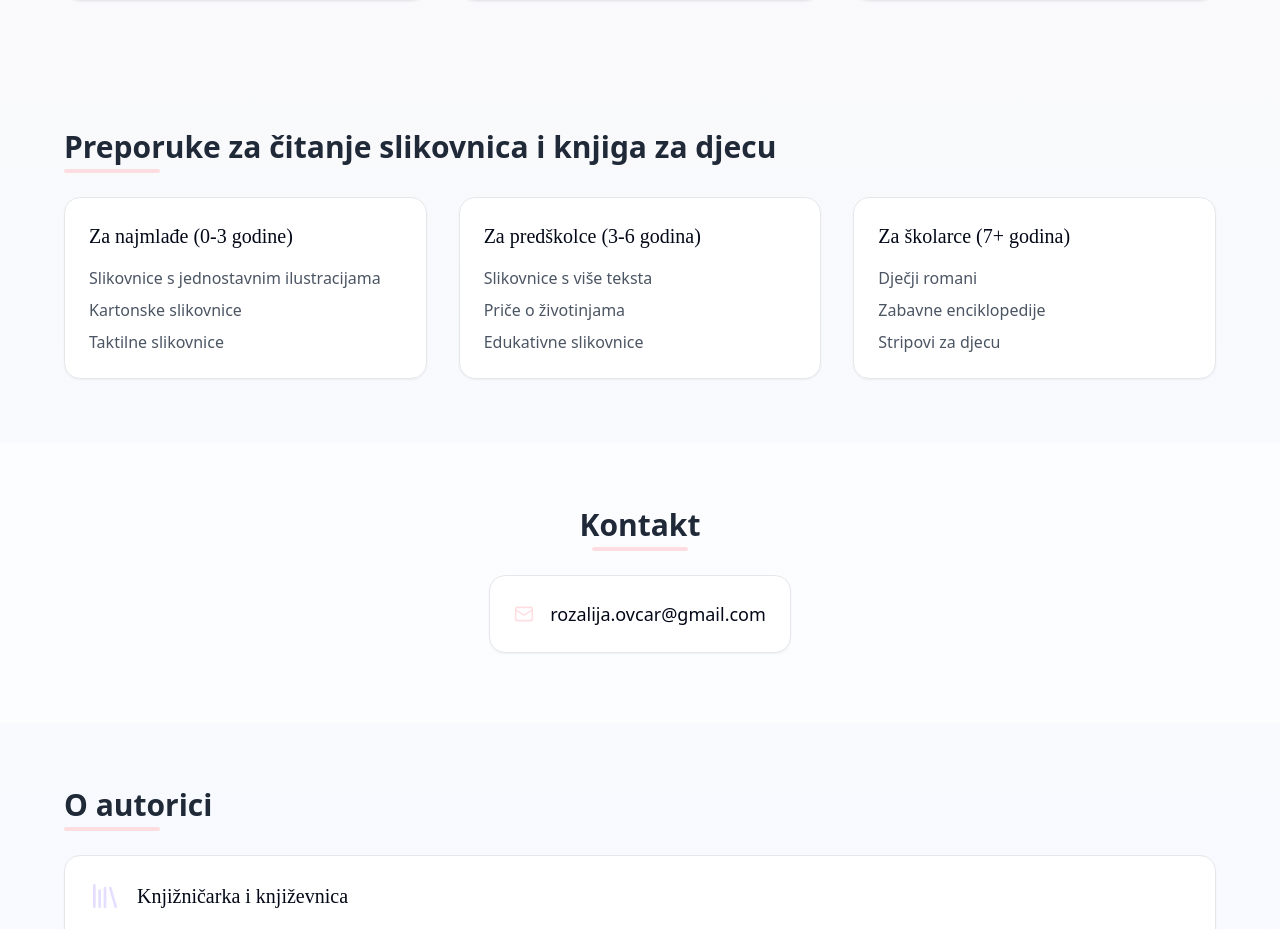
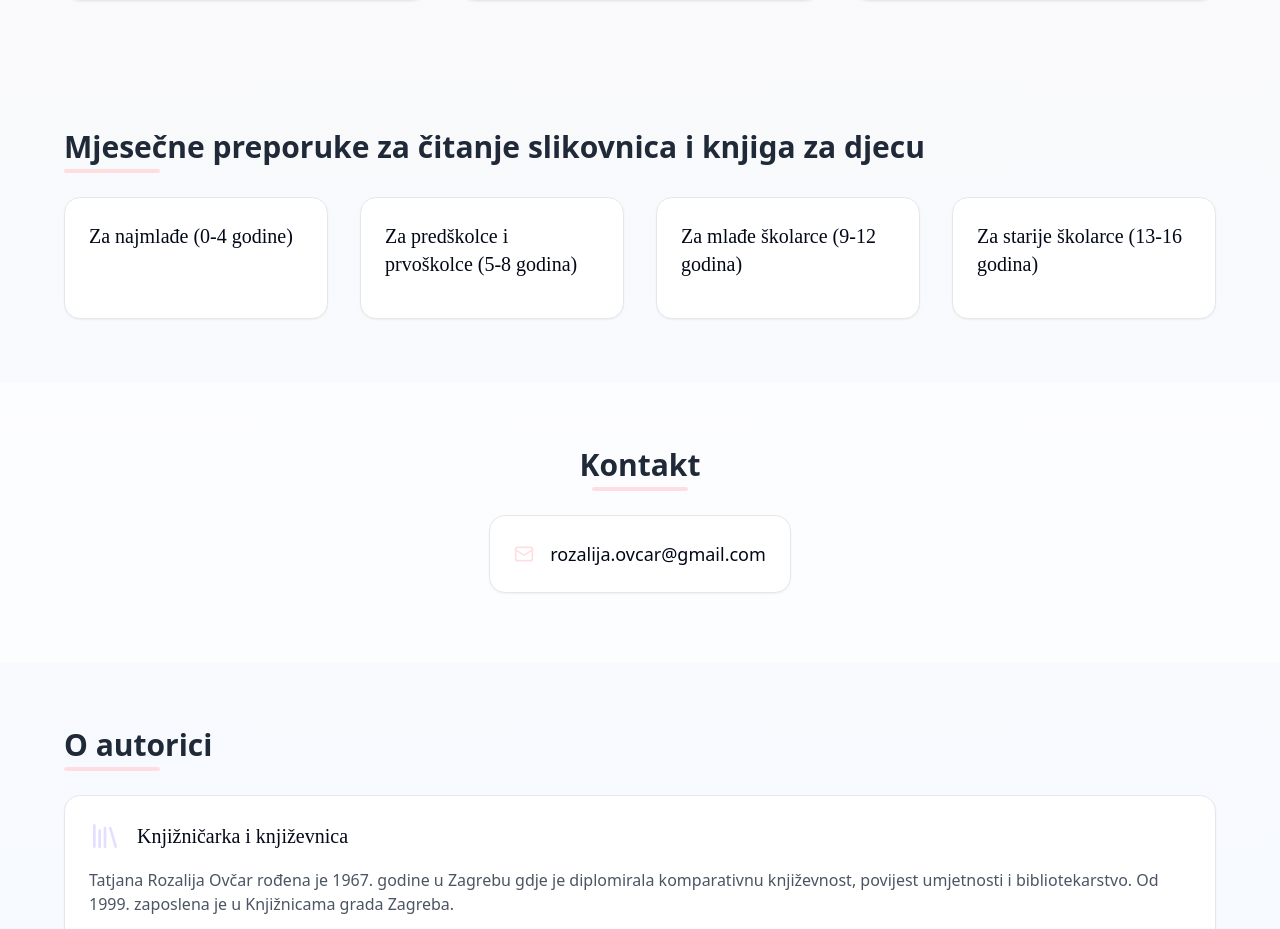
Before and after one commit to TatjanaRozalijaOvcar/pastel-storyland, a React (Vite) app: page / in a window 1280 px wide. Shown: the part 1865-2794 px from the top of the page. Built offline with nearby package versions, Linux system fonts and the light colour scheme.

Commit message:
Update book recommendation section
Updated the title of the book recommendation section and the age categories.

```diff
--- a/src/pages/Index.tsx
+++ b/src/pages/Index.tsx
@@ -127,31 +127,19 @@ const Index = () => {
       {/* Book Recommendations */}
       <section className="page-section" style={{ "--section-delay": "4" } as React.CSSProperties}>
         <div className="max-w-6xl mx-auto">
-          <h2 className="section-title">Preporuke za čitanje slikovnica i knjiga za djecu</h2>
-          <div className="grid grid-cols-1 md:grid-cols-2 lg:grid-cols-3 gap-8">
+          <h2 className="section-title">Mjesečne preporuke za čitanje slikovnica i knjiga za djecu</h2>
+          <div className="grid grid-cols-1 md:grid-cols-2 lg:grid-cols-4 gap-8">
             <Card className="book-card">
-              <h3 className="font-playfair text-xl mb-4">Za najmlađe (0-3 godine)</h3>
-              <ul className="space-y-2 text-gray-600">
-                <li>Slikovnice s jednostavnim ilustracijama</li>
-                <li>Kartonske slikovnice</li>
-                <li>Taktilne slikovnice</li>
-              </ul>
+              <h3 className="font-playfair text-xl mb-4">Za najmlađe (0-4 godine)</h3>
             </Card>
             <Card className="book-card">
-              <h3 className="font-playfair text-xl mb-4">Za predškolce (3-6 godina)</h3>
-              <ul className="space-y-2 text-gray-600">
-                <li>Slikovnice s više teksta</li>
-                <li>Priče o životinjama</li>
-                <li>Edukativne slikovnice</li>
-              </ul>
+              <h3 className="font-playfair text-xl mb-4">Za predškolce i prvoškolce (5-8 godina)</h3>
             </Card>
             <Card className="book-card">
-              <h3 className="font-playfair text-xl mb-4">Za školarce (7+ godina)</h3>
-              <ul className="space-y-2 text-gray-600">
-                <li>Dječji romani</li>
-                <li>Zabavne enciklopedije</li>
-                <li>Stripovi za djecu</li>
-              </ul>
+              <h3 className="font-playfair text-xl mb-4">Za mlađe školarce (9-12 godina)</h3>
+            </Card>
+            <Card className="book-card">
+              <h3 className="font-playfair text-xl mb-4">Za starije školarce (13-16 godina)</h3>
             </Card>
           </div>
         </div>
```
